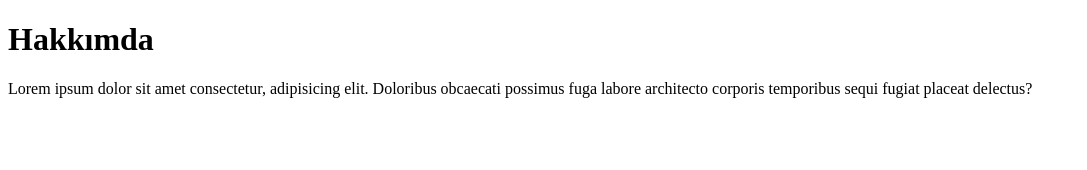
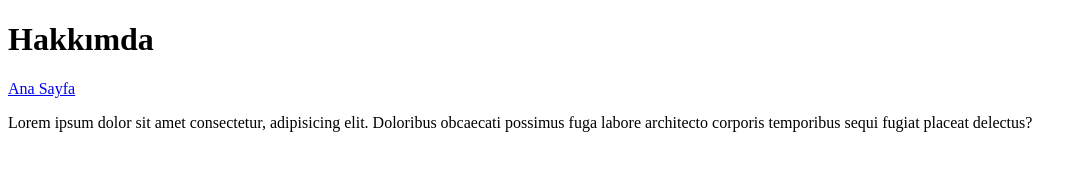
Before and after one commit to busratugul/ilk-js-app, a plain HTML site: page hakkimda.html in a window 1280 px wide. Shown: the whole page, without its empty margins (0-1087 px from the left). Drawn offline with Linux system fonts and the light colour scheme.

Commit message:
Menüler eklendi.

```diff
--- a/hakkimda.html
+++ b/hakkimda.html
@@ -7,7 +7,7 @@
 </head>
 <body>
     <h1>Hakkımda</h1>
-    <a href="index.html"></a>
+    <a href="index.html">Ana Sayfa</a>
     <p>Lorem ipsum dolor sit amet consectetur, adipisicing elit. Doloribus obcaecati possimus fuga labore architecto corporis temporibus sequi fugiat placeat delectus?</p>
 </body>
 </html>
```
Also changed, not shown: index.html (+1 -1 lines).
